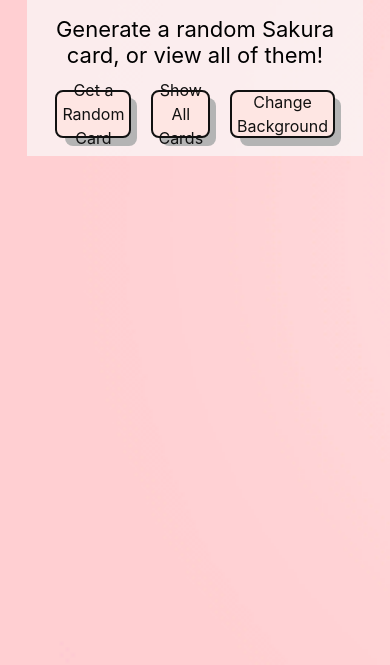
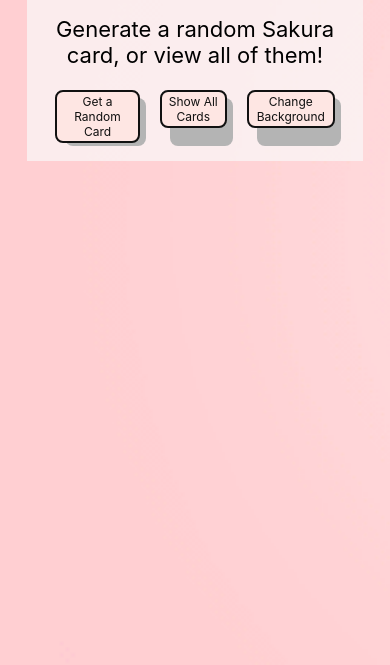
Before and after one commit to yinmuliu/sakura-card-collector, a plain HTML site: page index.html in a window 390 px wide. Shown: the part 206-871 px from the top of the page. Drawn offline with nearby package versions, Linux system fonts and the light colour scheme.

Commit message:
alter button css to fit mobile

```diff
--- a/style.css
+++ b/style.css
@@ -97,8 +97,10 @@ button:hover {
 
 @media (max-width: 768px) {
   button {
-    font-size: 16px;
-    padding: 0 5px;
+    height: fit-content;
+    font-size: 12px;
+    line-height: normal;
+    padding: 2px;
     margin: 0 10px;
   }
 }
```
